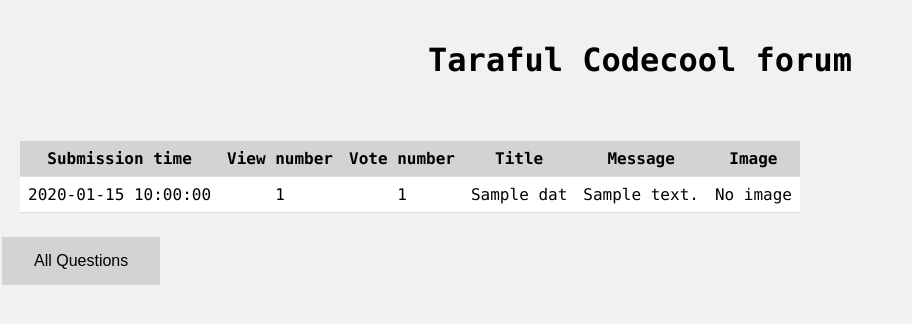
After one commit to CozminM/Ask_Mate, a Flask app: template templates/main.html in a window 1280 px wide. The commit adds this page. Shown: the top 324 px of the page, without its empty margins (0-912 px from the left). Run offline with Flask 2, Linux system fonts and the light colour scheme; the template is opened without the code that fills it: most values are stand-ins (such as "Sample title", 1, 10 or a date in 2020); some libraries are stand-ins or nearby versions.

Commit message:
Added sorting feature and main page with chronological ordered question

```diff
--- a/data_manager.py
+++ b/data_manager.py
@@ -17,13 +17,25 @@
 
 
 @database_common.connection_handler
-def get_questions(cursor: RealDictCursor) -> list:
-    query = """
+def get_questions(cursor: RealDictCursor, criteria: str=None, direction: str=None) -> list:
+    query = f"""
         SELECT id, submission_time, view_number, vote_number, title, image, message
         FROM question
+        ORDER BY {criteria} {direction}
         """
     cursor.execute(query)
     return cursor.fetchall()
+
+
+@database_common.connection_handler
+def get_questions_by_time(cursor: RealDictCursor) -> list:
+    query = """
+    SELECT submission_time, view_number, vote_number, title, image, message
+    FROM question
+    ORDER BY submission_time DESC
+    """
+    cursor.execute(query)
+    return cursor.fetchmany(5)
 
 
 @database_common.connection_handler
--- a/server.py
+++ b/server.py
@@ -11,18 +11,21 @@
 
 @app.route("/", methods=['GET', 'POST'])
 def index_page():
-    return redirect(url_for('questions_page'))
+    first_questions = data_manager.get_questions_by_time()
+    return render_template('main.html', data = first_questions)
 
 
 @app.route('/list', methods=['GET', 'POST'])
 def questions_page():
-    # criteria = request.args.get('order_by', 'submission_time')
-    # direction = request.args.get('order_direction', 'desc')
-    unsorted_data = data_manager.get_questions()
-    # sorted_data = util.sort_data(unsorted_data, criteria, direction)
+    criteria = request.args.get('order_criteria', 'submission_time')
+    direction = request.args.get('order_direction', 'DESC')
+    # if direction == "ASC":
+    #     sorted_data = data_manager.sort_questions_asc(criteria)
+    # else:
+    sorted_data = data_manager.get_questions(criteria, direction)
     if request.method == 'POST':
         return redirect(url_for('search_results', search_phrase=request.form['search-input']))
-    return render_template('list_questions.html', data=unsorted_data)
+    return render_template('list_questions.html', data=sorted_data)
 
 
 @app.route('/question/<question_id>')
--- a/templates/list_questions.html
+++ b/templates/list_questions.html
@@ -13,7 +13,7 @@
         <li><button class="button" type="button"><a href="{{ url_for('add_question_page') }}">Add question</a></button></li>
         <li><div class="sort">
             <form>
-                <select name="order_by">
+                <select name="order_criteria">
                     <option value="title">Title</option>
                     <option value="submission_time">Submission time</option>
                     <option value="view_number">View number</option>
@@ -21,8 +21,8 @@
                     <option value="message">Message</option>
                 </select>
                 <select name="order_direction">
-                    <option value="asc">Ascending</option>
-                    <option value="desc">Descending</option>
+                    <option value="ASC">Ascending</option>
+                    <option value="DESC">Descending</option>
                 </select>
                 <button class="button sort-btn" type="submit" >Sort</button>
             </form>
--- /dev/null
+++ b/templates/main.html
@@ -0,0 +1,39 @@
+<!DOCTYPE html>
+<html lang="en">
+<head>
+    <meta charset="UTF-8">
+    <title>List stories</title>
+    <link rel= "stylesheet" href= "{{ url_for('static',filename='css/main.css') }}">
+{#    <link rel="stylesheet" href="https://stackpath.bootstrapcdn.com/bootstrap/4.1.3/css/bootstrap.min.css" integrity="sha384-MCw98/SFnGE8fJT3GXwEOngsV7Zt27NXFoaoApmYm81iuXoPkFOJwJ8ERdknLPMO" crossorigin="anonymous">#}
+</head>
+<body>
+    <div class="header" id="grad1"><h1 class="question-title">Taraful Codecool forum</h1></div>
+    <div class="container">
+
+    <div class="table"><table class="table">
+        <tr>
+            <th>Submission time</th>
+            <th>View number</th>
+            <th>Vote number</th>
+            <th>Title</th>
+            <th>Message</th>
+            <th>Image</th>
+        </tr>
+        {% for dat in data %}
+        <tr>
+            <td>{{ dat.submission_time }}</td>
+            <td>{{ dat.view_number }}</td>
+            <td>{{ dat.vote_number }}</td>
+            <td><a href="{{ url_for('individual_q_and_a', question_id = dat.id) }}">{{ dat.title }}</a></td>
+            <td>{{ dat.message }}</td>
+            {% if not dat.image %}
+            <td>No image</td>
+            {% else %}
+            <td><img src="{{url_for('static', filename='images/' + dat.image)}}" width="100" height="100" alt="question image"></td>
+            {% endif %}
+        </tr>
+        {% endfor %}
+    </table></div></div>
+    <button class="button" type="button"><a href="{{ url_for('questions_page') }}"> All Questions </a></button>
+</body>
+</html>
```
